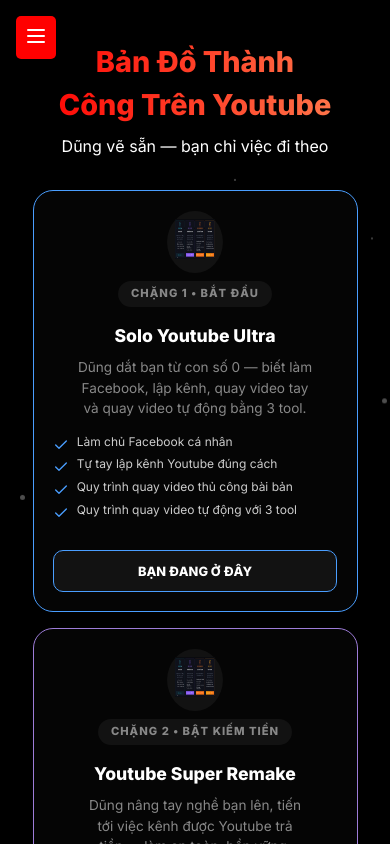
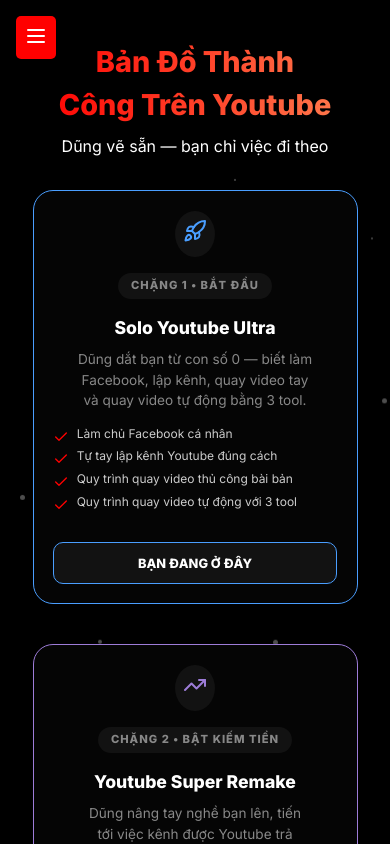
Before and after one commit to trungnguyen1592/app-phanthanhdung, a React (Vite) app: page /learning in a window 390 px wide. Shown: the top 844 px of the page. Built offline with nearby package versions, Linux system fonts and the light colour scheme.

Commit message:
Fix: Revert to lucide icons and add margin to mobile cards

```diff
--- a/src/pages/LearningGuide.tsx
+++ b/src/pages/LearningGuide.tsx
@@ -7,7 +7,7 @@
     id: 1,
     title: 'Solo Youtube Ultra',
     subtitle: 'CHẶNG 1 • BẮT ĐẦU',
-    iconPath: '/imgs/1.png',
+    icon: <Rocket size={24} />,
     desc: 'Dũng dắt bạn từ con số 0 — biết làm Facebook, lập kênh, quay video tay và quay video tự động bằng 3 tool.',
     features: ['Làm chủ Facebook cá nhân', 'Tự tay lập kênh Youtube đúng cách', 'Quy trình quay video thủ công bài bản', 'Quy trình quay video tự động với 3 tool'],
     borderColor: '#4a9eff',
@@ -17,7 +17,7 @@
     id: 2,
     title: 'Youtube Super Remake',
     subtitle: 'CHẶNG 2 • BẬT KIẾM TIỀN',
-    iconPath: '/imgs/1.png', // Sử dụng tạm 1.png nếu chưa có icon riêng
+    icon: <TrendingUp size={24} />,
     desc: 'Dũng nâng tay nghề bạn lên, tiến tới việc kênh được Youtube trả tiền — làm an toàn, bền vững.',
     features: ['Chiến lược 10 video đầu dễ nổ view', 'Làm an toàn, tránh dính bản quyền', '43 ngách dễ được Youtube trả tiền hơn Ultra', 'Tăng tỉ lệ kênh qua kiểm duyệt'],
     borderColor: '#9d7cd8',
@@ -27,7 +27,7 @@
     id: 3,
     title: 'Youtube Short Triệu View',
     subtitle: 'CHẶNG 3 • TĂNG SUB THẦN TỐC',
-    iconPath: '/imgs/1.png',
+    icon: <Zap size={24} />,
     desc: 'Dũng giúp bạn bùng nổ lượt theo dõi — vì làm video dài kéo sub rất chậm.',
     features: ['Kéo sub nhanh gấp nhiều lần video dài', 'Công thức Short triệu view nhân bản được', 'Kết hợp với video dài tối ưu doanh thu', 'Đạt 1.000 sub sớm để kênh được trả tiền'],
     borderColor: '#ff9e64',
@@ -37,7 +37,7 @@
     id: 4,
     title: 'Youtube CoachMax',
     subtitle: 'CHẶNG 4 • KÈM RIÊNG 1-1',
-    iconPath: '/imgs/1.png',
+    icon: <Crown size={24} />,
     desc: 'Dũng và đội ngũ kèm tay bạn trong nhóm nhỏ 3 kèm 1 — bạn về đích nhanh hơn rất nhiều.',
     features: ['Nhóm nhỏ 3 người kèm 1 người', 'Dũng và đội ngũ ưu tiên hỗ trợ bạn', 'Lộ trình riêng theo ngách của bạn', 'Rút ngắn thời gian thành công đáng kể'],
     borderColor: '#e0af68',
@@ -60,9 +60,7 @@
             className="course-card"
             style={{ '--border-color': course.borderColor, '--hover-color': course.borderColor, '--btn-color': course.borderColor } as React.CSSProperties}
           >
-            <div className="course-icon">
-                <img src={course.iconPath} alt="icon" style={{width: '40px', height: '40px'}} />
-            </div>
+            <div className="course-icon" style={{color: course.borderColor}}>{course.icon}</div>
             <div className="course-badge">{course.subtitle}</div>
             <h3>{course.title}</h3>
             <p className="course-desc">{course.desc}</p>
--- a/src/styles/LearningGuide.css
+++ b/src/styles/LearningGuide.css
@@ -22,7 +22,7 @@
 
 .course-grid {
   display: grid;
-  grid-template-columns: repeat(auto-fit, minmax(280px, 1fr));
+  grid-template-columns: repeat(4, minmax(250px, 1fr));
   gap: 1.5rem;
   width: 100%;
   justify-items: center;
@@ -42,6 +42,7 @@
   max-width: 325px;
 }
 
+/* Hiệu ứng hover sử dụng biến CSS --hover-color từ React */
 .course-card:hover {
   transform: translateY(-5px);
   border-color: var(--hover-color);
@@ -49,7 +50,7 @@
 }
 
 .course-icon {
-  margin-bottom: 0.5rem;
+  margin-bottom: 1rem;
   padding: 0.5rem;
   background: rgba(255, 255, 255, 0.05);
   border-radius: 50%;
@@ -97,7 +98,7 @@
 }
 
 .feature-list li svg {
-  color: var(--border-color);
+  color: #FF0000;
   flex-shrink: 0;
   margin-top: 2px;
 }
@@ -136,16 +137,17 @@
 
 @media (max-width: 768px) {
   .learning-guide-container {
-    padding: 1rem 0.2rem;
+    padding: 1rem 0.5rem;
   }
   .page-header h1 {
     font-size: 1.8rem;
   }
   .course-grid {
     grid-template-columns: 1fr;
-    gap: 1rem;
+    gap: 1.5rem; /* Tăng khoảng cách giữa các block trên mobile */
   }
   .course-card {
     padding: 1.2rem;
+    margin-bottom: 1rem; /* Thêm margin dưới cho block trên mobile */
   }
 }
```
